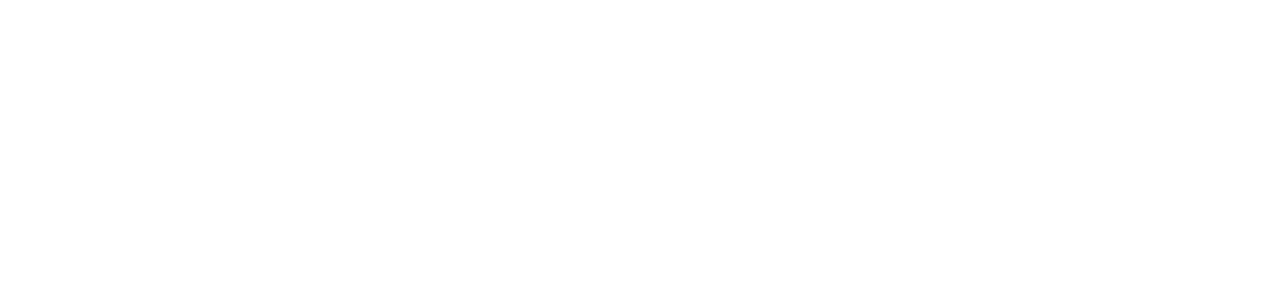
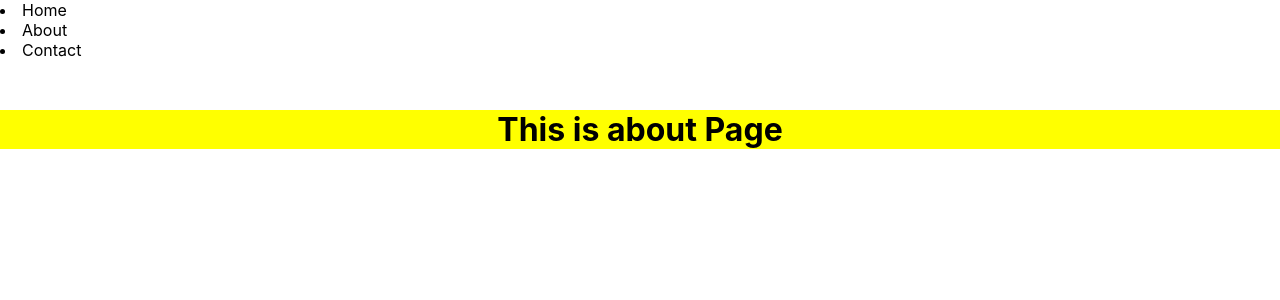
Before and after one commit to atef5922/three-app, a React (Create React App) app: page /About in a window 1280 px wide. Before the commit this address had no page. Shown: the top 300 px of the page. Built offline with nearby package versions, Linux system fonts and the light colour scheme.

Commit message:
added Navbar in all pages

```diff
--- a/src/App.js
+++ b/src/App.js
@@ -1,18 +1,21 @@
 
 import './App.css';
-import Header from './pages/Header'
 import Home from './pages/Home'
 import About from './pages/About'
 import Contact from './pages/Contact'
-import {BrowserRouter, Route, Routes} from 'react-router-dom'
+import { BrowserRouter, Route, Routes } from 'react-router-dom'
 
 
 function App() {
   return (
     <BrowserRouter>
-    <Routes>
-      <Route path='/' element={<Home />}></Route>
-    </Routes>
+      <Routes>
+
+        <Route path='/' element={<Home />}></Route>
+        <Route path='/About' element={<About />}></Route>
+        <Route path='/Contact' element={<Contact />}></Route>
+
+      </Routes>
     </BrowserRouter>
 
   );
--- a/src/pages/About.css
+++ b/src/pages/About.css
@@ -1,6 +1,6 @@
-.About h1{
+.About h1 {
     background-color: yellow;
     color: black;
     text-align: center;
-    margin-top: 50px ;
+    margin-top: 50px;
 }
--- a/src/pages/About.jsx
+++ b/src/pages/About.jsx
@@ -1,12 +1,14 @@
 import React from 'react'
 import './About.css'
+import Header from './Header'
 
 const About = () => {
-  return (
-    <div className='About'>
-        <h1>This is about Page</h1>
-    </div>
-  )
+    return (
+        <div className='About'>
+            <Header />
+            <h1>This is about Page</h1>
+        </div>
+    )
 }
 
 export default About
--- a/src/pages/Contact.jsx
+++ b/src/pages/Contact.jsx
@@ -1,9 +1,11 @@
 import React from 'react'
 import './Contact.css'
+import Header from './Header'
 
 const Contact = () => {
     return (
         <div className='Contact'>
+            <Header />
             <h1>This is Contact Page</h1>
         </div>
     )
--- a/src/pages/Header.css
+++ b/src/pages/Header.css
@@ -1,3 +1,3 @@
-.Navbar{
+.Navbar {
     display: inline-flex;
 }
--- a/src/pages/Home.jsx
+++ b/src/pages/Home.jsx
@@ -1,10 +1,12 @@
 import React from 'react'
 import './Home.css'
+import Header from './Header'
 
 const Home = () => {
   return (
 
     <div className='Home'>
+      <Header />
       <h1>This is home page</h1>
     </div>
 
```
Also changed, not shown: src/pages/Header.jsx (indentation only).
